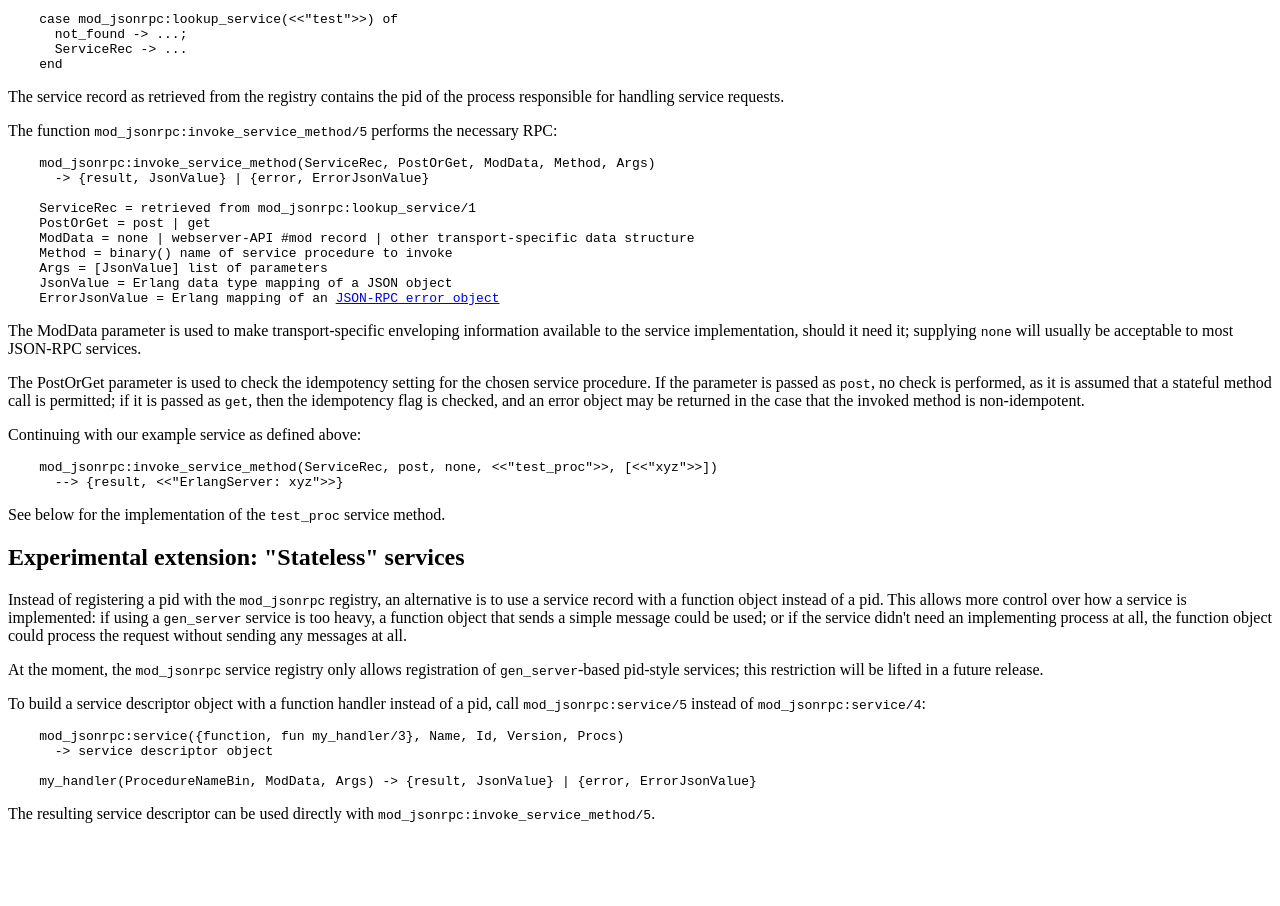
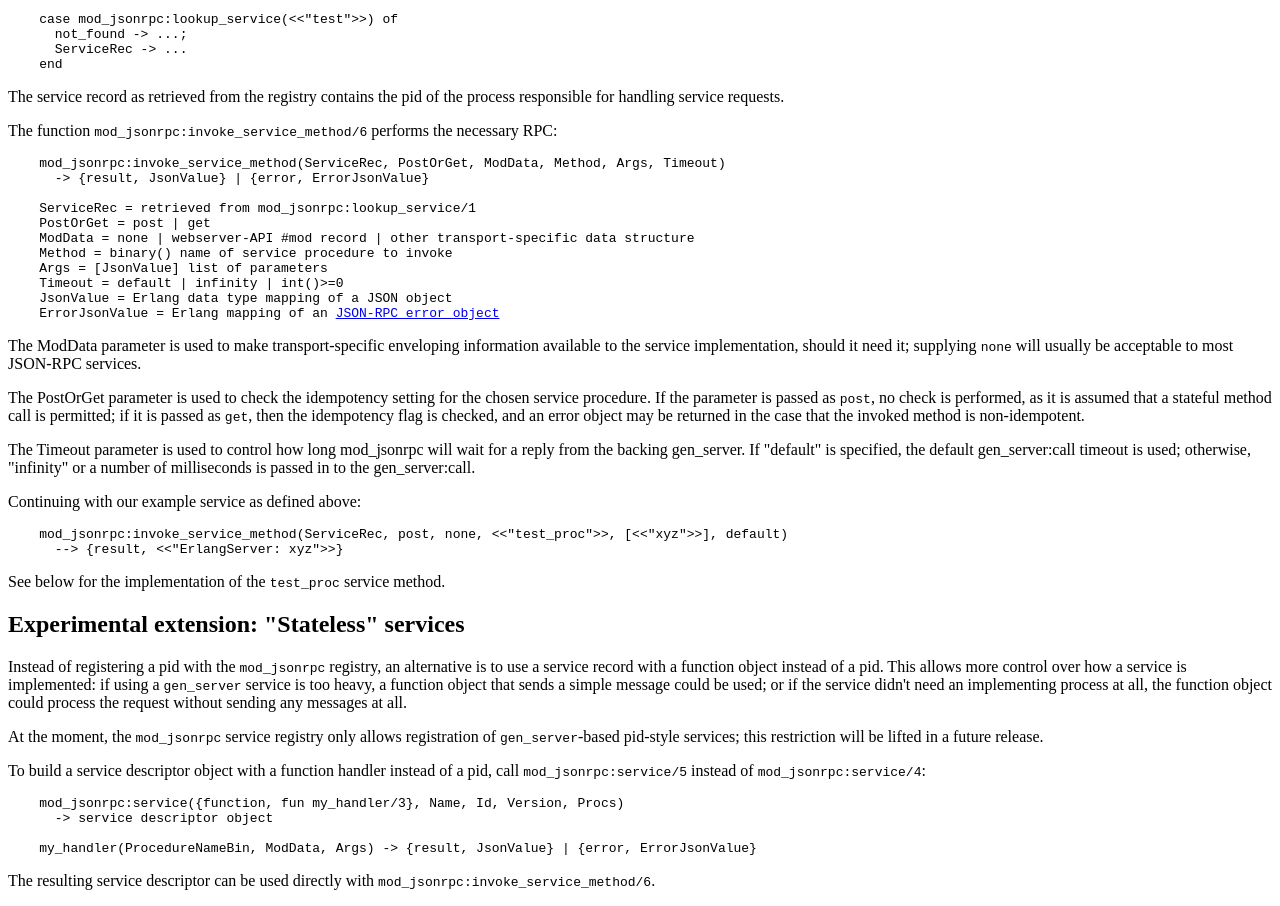
Before and after one commit to tonyg/erlang-rfc4627, a plain HTML site: page doc/mod_jsonrpc.html in a window 1280 px wide. Shown: the part 3360-4266 px from the top of the page. Before the commit the page ends 4199 px from the top, so only its background shows below. Drawn offline with Linux system fonts and the light colour scheme.

Commit message:
[project @ Update documentation for timeouts.]

```diff
--- a/doc/mod_jsonrpc.html
+++ b/doc/mod_jsonrpc.html
@@ -358,11 +358,11 @@
     </p>
 
     <p>
-      The function <code>mod_jsonrpc:invoke_service_method/5</code>
+      The function <code>mod_jsonrpc:invoke_service_method/6</code>
       performs the necessary RPC:
     </p>
 
-    <pre>    mod_jsonrpc:invoke_service_method(ServiceRec, PostOrGet, ModData, Method, Args)
+    <pre>    mod_jsonrpc:invoke_service_method(ServiceRec, PostOrGet, ModData, Method, Args, Timeout)
       -> {result, JsonValue} | {error, ErrorJsonValue}
 
     ServiceRec = retrieved from mod_jsonrpc:lookup_service/1
@@ -370,6 +370,7 @@
     ModData = none | webserver-API #mod record | other transport-specific data structure
     Method = binary() name of service procedure to invoke
     Args = [JsonValue] list of parameters
+    Timeout = default | infinity | int()&gt;=0
     JsonValue = Erlang data type mapping of a JSON object
     ErrorJsonValue = Erlang mapping of an <a href="http://json-rpc.org/wd/JSON-RPC-1-1-WD-20060807.html#ErrorObject">JSON-RPC error object</a></pre>
 
@@ -391,10 +392,18 @@
     </p>
 
     <p>
+      The Timeout parameter is used to control how long mod_jsonrpc
+      will wait for a reply from the backing gen_server. If "default"
+      is specified, the default gen_server:call timeout is used;
+      otherwise, "infinity" or a number of milliseconds is passed in
+      to the gen_server:call.
+    </p>
+
+    <p>
       Continuing with our example service as defined above:
     </p>
 
-    <pre>    mod_jsonrpc:invoke_service_method(ServiceRec, post, none, &lt;&lt;"test_proc"&gt;&gt;, [&lt;&lt;"xyz"&gt;&gt;])
+    <pre>    mod_jsonrpc:invoke_service_method(ServiceRec, post, none, &lt;&lt;"test_proc"&gt;&gt;, [&lt;&lt;"xyz"&gt;&gt;], default)
       --> {result, &lt;&lt;"ErlangServer: xyz"&gt;&gt;}</pre>
 
     <p>
@@ -434,7 +443,7 @@
 
     <p>
       The resulting service descriptor can be used directly with
-      <code>mod_jsonrpc:invoke_service_method/5</code>.
+      <code>mod_jsonrpc:invoke_service_method/6</code>.
     </p>
 
   </body>
```
